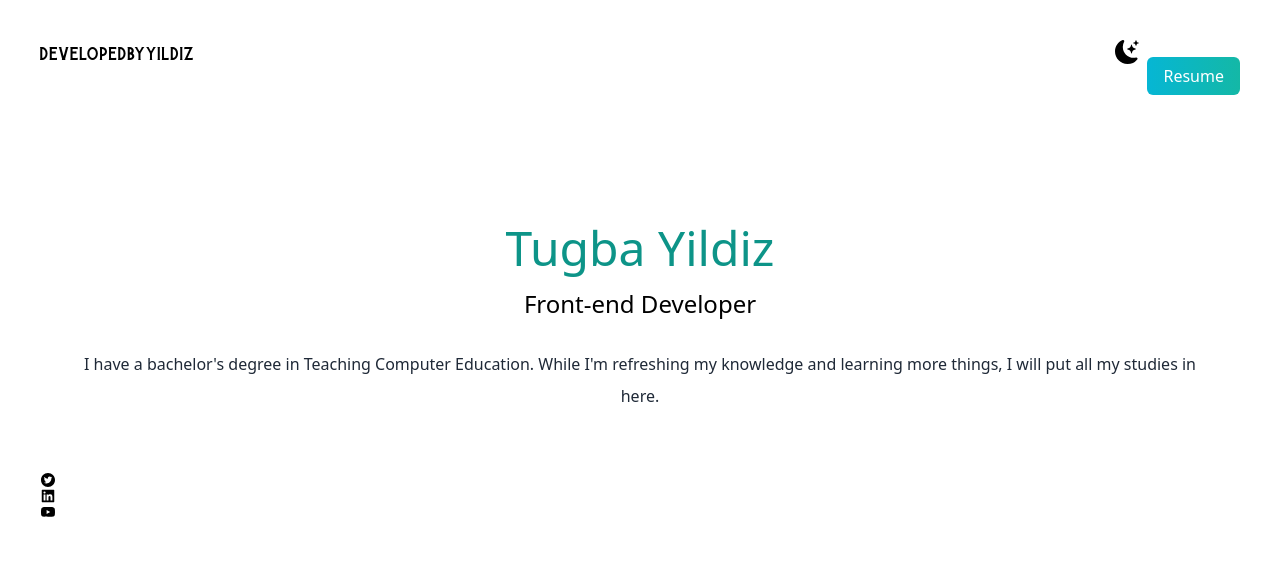
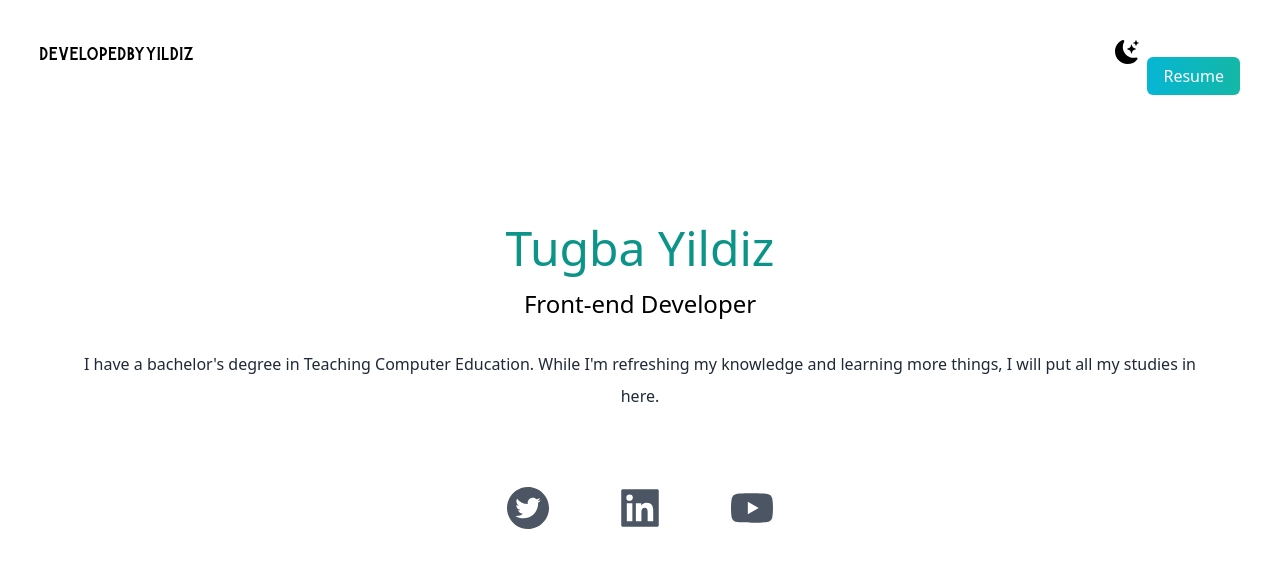
Before and after one commit to yildiztugba/Website-with-Tailwind, a Next.js app: page / in a window 1280 px wide. Shown: the top 568 px of the page. Built offline with nearby package versions, Linux system fonts and the light colour scheme.

Commit message:
css for icons

```diff
--- a/src/app/page.js
+++ b/src/app/page.js
@@ -32,7 +32,7 @@
           <h3 className="text-2xl py-2">Front-end Developer</h3>
           <p className="text-md py-5 leading-8 text-gray-800">I have a bachelor's degree in Teaching Computer Education. While I'm refreshing my knowledge and learning more things, I will put all my studies in here.</p>
         </div>
-        <div>
+        <div className="text-5xl flex justify-center gap-16 py-3 text-gray-600 ">
           <AiFillTwitterCircle />
           <AiFillLinkedin />
           <AiFillYoutube />
```
